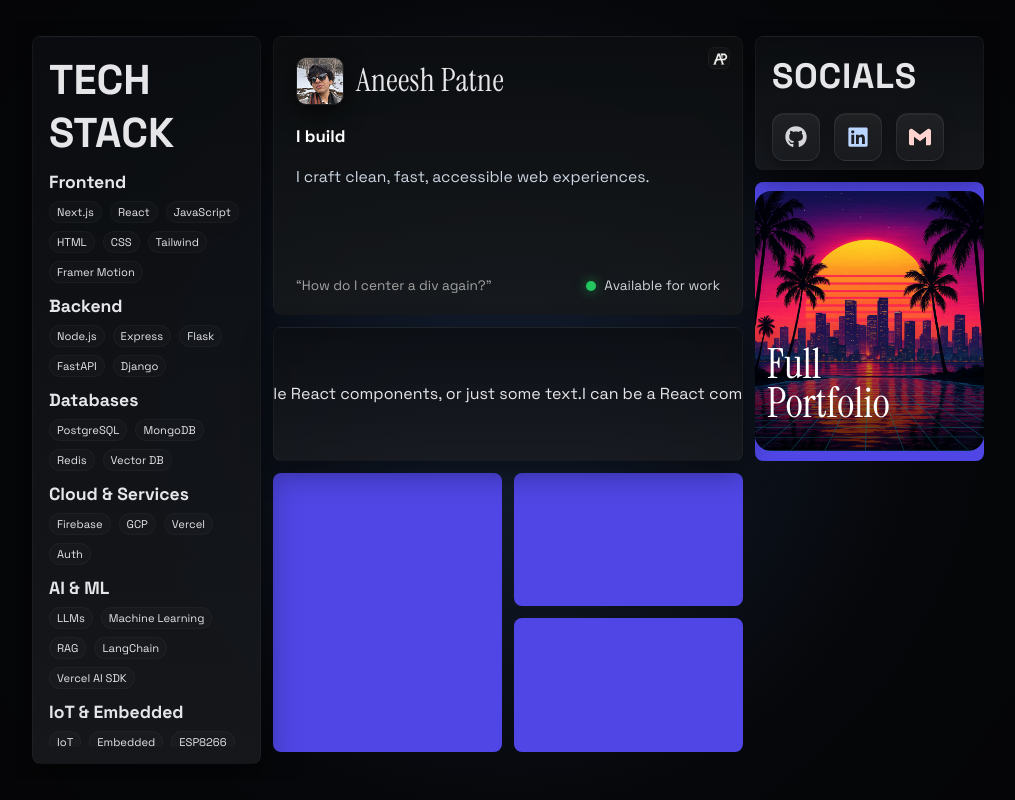
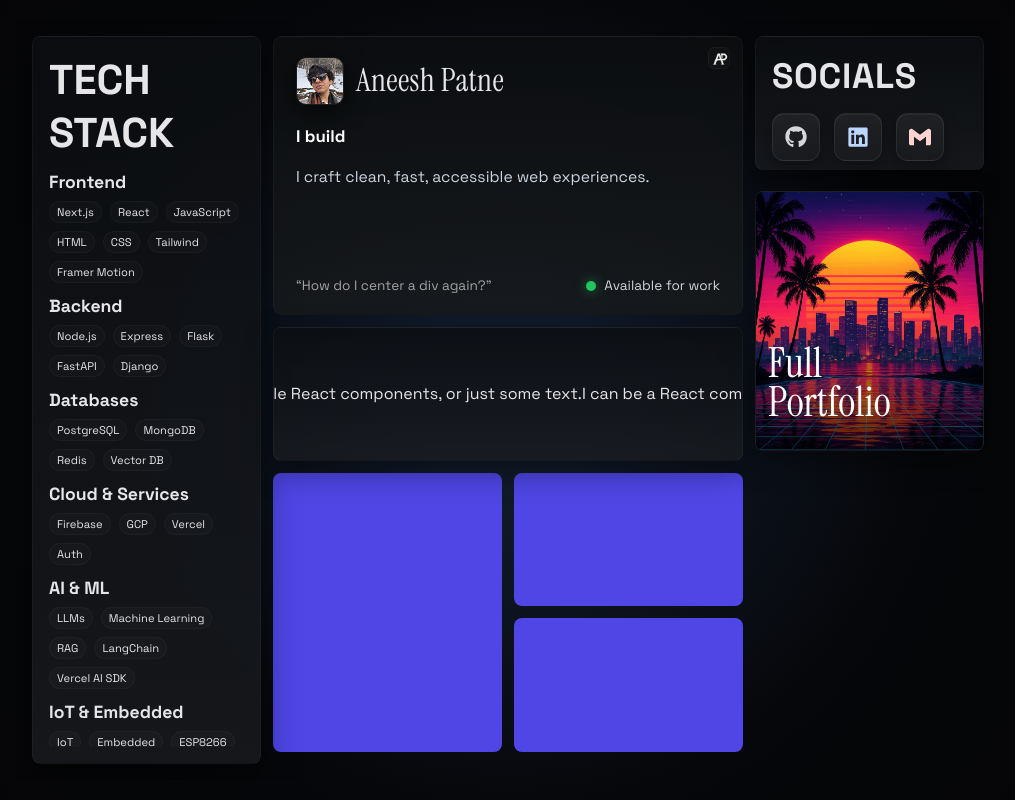
Before and after one commit to aneeshpatne/Personal-Portfolio, a Next.js app: page /profile in a window 1280 px wide. Shown: the whole page, without its empty margins (132-1147 px from the left). Built offline with nearby package versions, Linux system fonts and the light colour scheme.

Commit message:
feat: update MainItem styles with gradient background and box shadow

```diff
--- a/src/components/style/MainItem.module.css
+++ b/src/components/style/MainItem.module.css
@@ -5,6 +5,14 @@
   overflow: hidden;
   border-radius: 16px;
   cursor: pointer;
+  border-radius: 0.5rem;
+  background: linear-gradient(
+    180deg,
+    rgba(12, 14, 18, 0.86),
+    rgba(26, 28, 32, 0.78)
+  );
+  border: 1px solid rgba(255, 255, 255, 0.04);
+  box-shadow: 0 10px 30px rgba(0, 0, 0, 0.42);
 }
 
 .bg {
--- a/src/components/style/profileContainer.module.css
+++ b/src/components/style/profileContainer.module.css
@@ -58,7 +58,6 @@
 .mainPageItem {
   grid-column: 7 / 9;
   grid-row: 2/ 4;
-  background: #4f46e5;
   color: white;
   display: flex;
   align-items: center;
```
